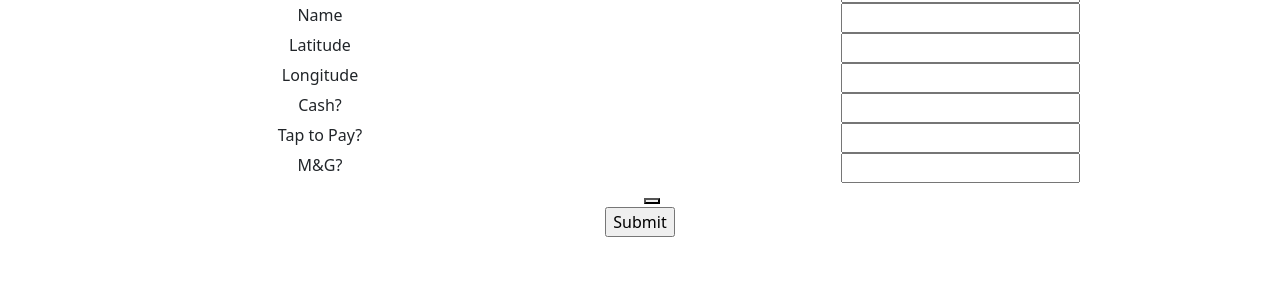
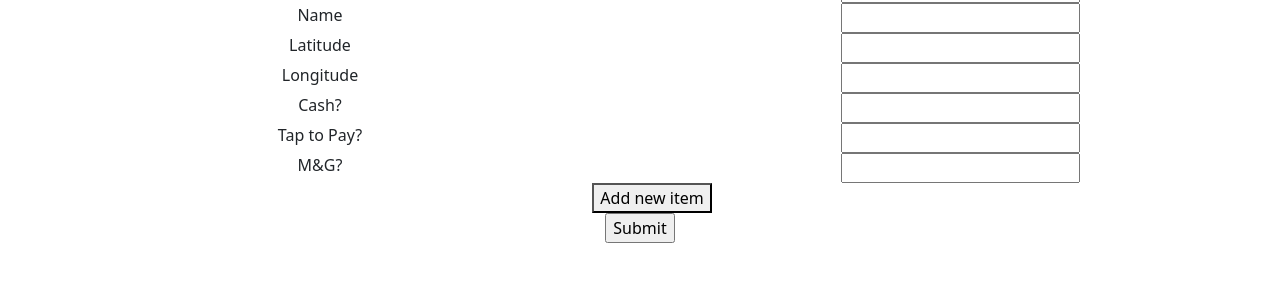
Before and after one commit to Real-RoboKnight/Vending-Map, a plain HTML site: page frontend/machine-info.html in a window 1280 px wide. Shown: the part 139-420 px from the top of the page. Drawn offline with nearby package versions, Linux system fonts and the light colour scheme.

Commit message:
debugging and label button

```diff
--- a/frontend/machine-info.html
+++ b/frontend/machine-info.html
@@ -150,7 +150,7 @@
 
                 </div>
                 <div class="row">
-                    <div class="col"><button onclick="addItemRow()"></button></div>
+                    <div class="col"><button onclick="addItemRow()">Add new item</button></div>
                 </div>
             </div>
 
@@ -259,6 +259,7 @@
             radius: 500
         }).addTo(map);*/
         async function addItemRow() {
+            console.log("adding row");
 
             let i = data.items.length;
 
@@ -309,6 +310,8 @@
             newDiv.appendChild(newCol1Div);
             newDiv.appendChild(newCol2Div);
             machine_items.appendChild(newDiv);
+
+            console.log("done adding row");
         }
         async function submitChanges() {
             let machineID = Number(document.getElementByID("_id").value);
```
